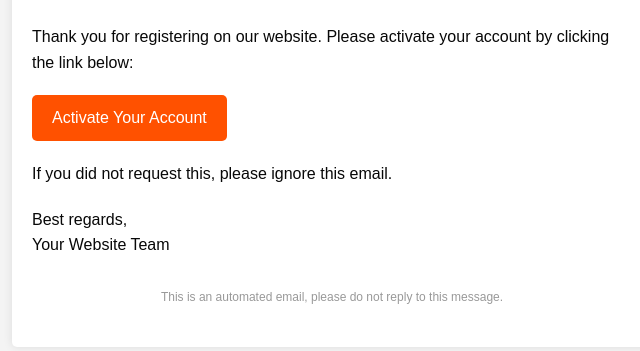
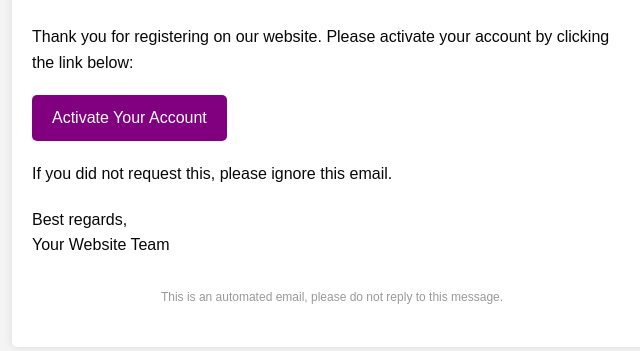
Before and after one commit to Adexbobo23/Finendar, a Django app: template templates/account_activation_email.html in a window 1280 px wide. Shown: the part 236-587 px from the top of the page, without its empty margins (308-948 px from the left). Run offline with Django 5.2, Linux system fonts and the light colour scheme; the template is opened without the code that fills it, so the values that code supplies are empty.

Commit message:
New Update on Email Notifications

```diff
--- a/templates/account_activation_email.html
+++ b/templates/account_activation_email.html
@@ -38,7 +38,7 @@
         }
         a {
             display: inline-block;
-            background: #ff5100;
+            background: purple;
             color: #fff;
             padding: 10px 20px;
             text-decoration: none;
```
